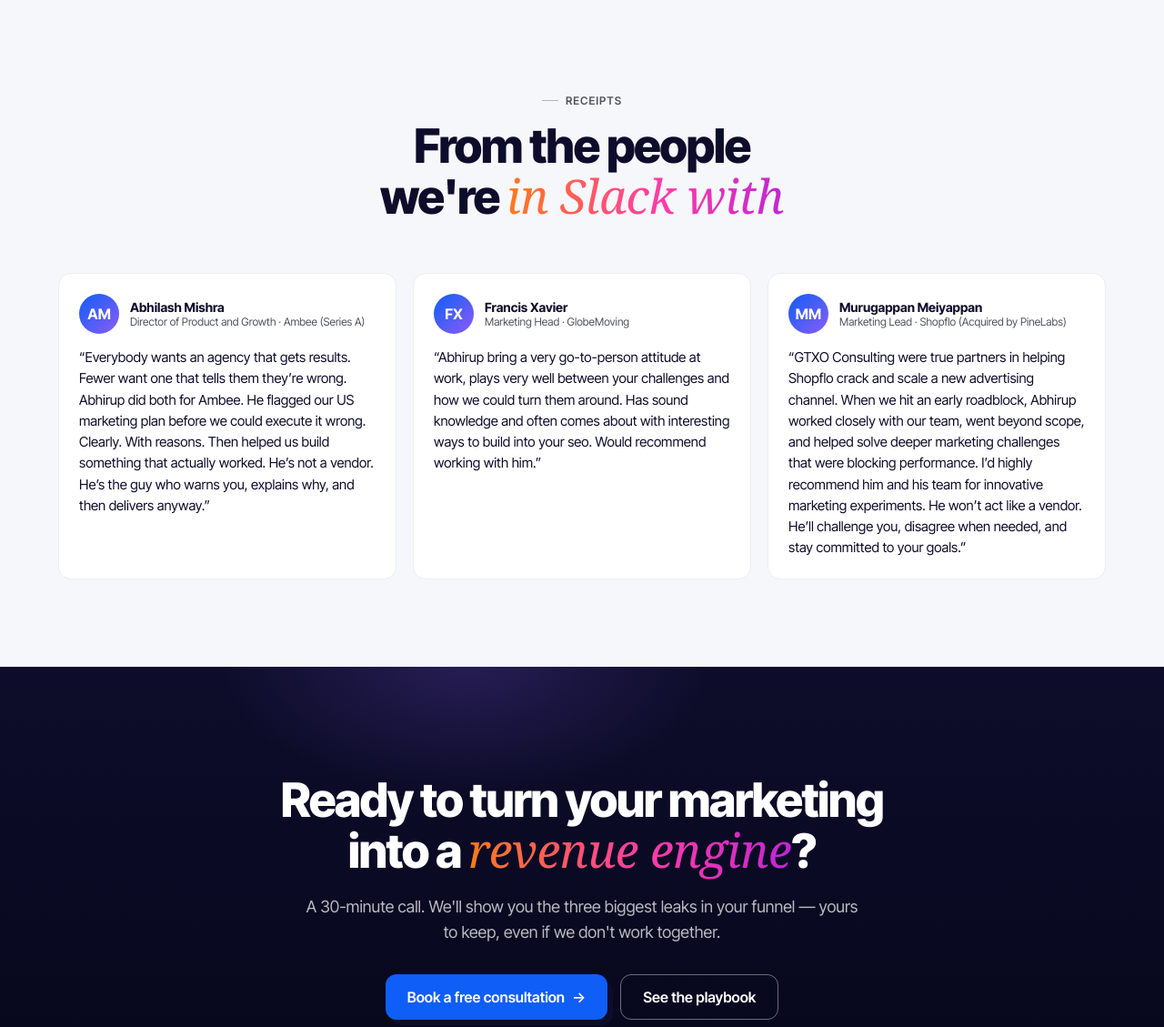
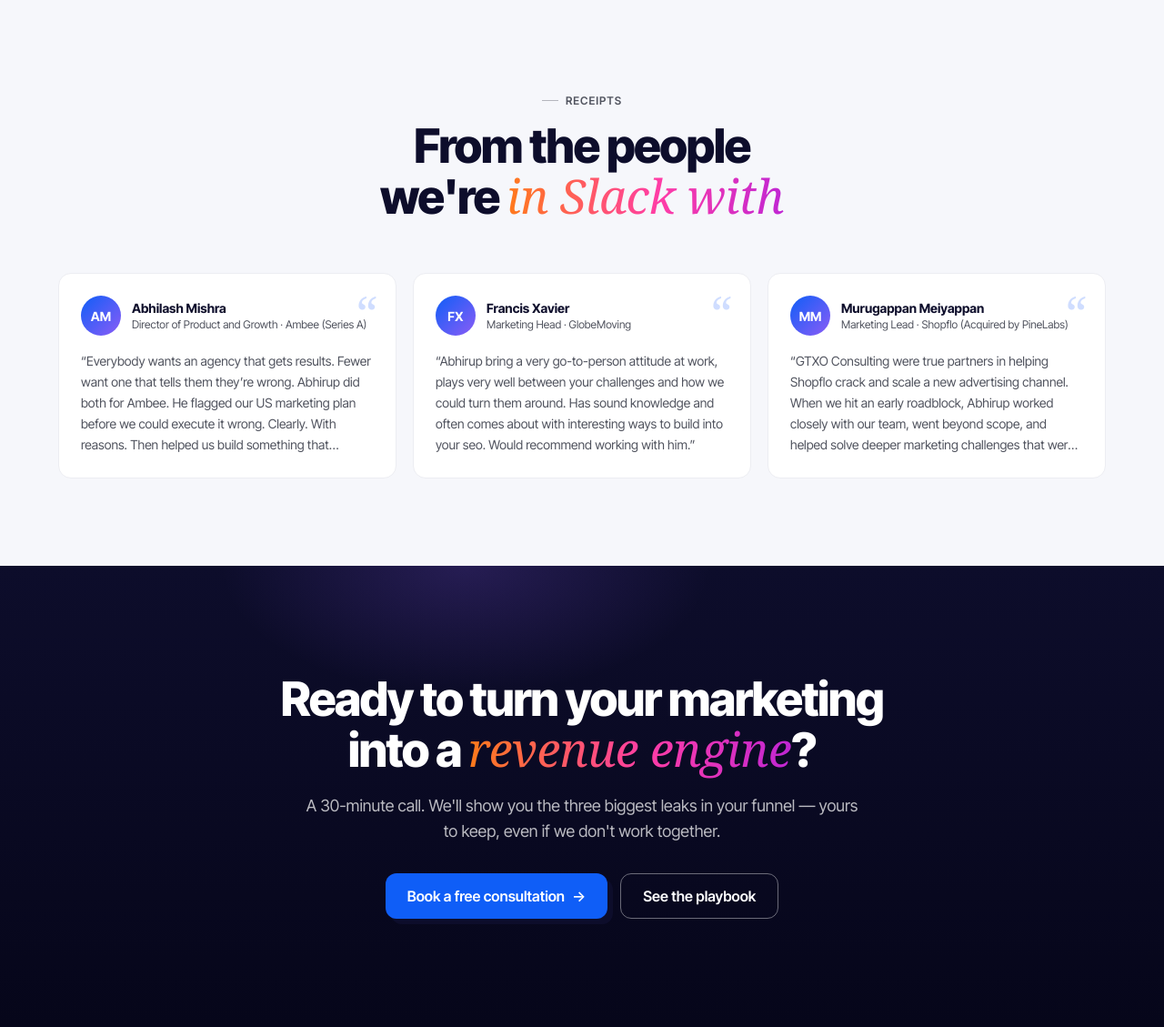
Before and after one commit to abhirup-gtxo/GTXO-Consulting, a Flask app: page / in a window 1280 px wide. Shown: the part 4123-5252 px from the top of the page at 91% size. Run offline with Flask 3, Linux system fonts and the light colour scheme; some web fonts are replaced.

Commit message:
Clean up testimonial cards — line-clamp at 5 lines, equal height, collapse whitespace
Co-Authored-By: Claude Sonnet 4.6 <noreply@anthropic.com>

```diff
--- a/admin/app.py
+++ b/admin/app.py
@@ -555,10 +555,14 @@ def _initials(name):
 
 def _t_card_html(item):
     from html import escape
+    import re
     name   = escape(item.get('name', ''))
     desg   = escape(item.get('designation', ''))
     co     = escape(item.get('company', ''))
-    quote  = escape(item.get('testimonial', ''))
+    # Collapse newlines/extra whitespace into a single clean string
+    raw    = item.get('testimonial', '').replace('\r\n', ' ').replace('\n', ' ')
+    raw    = re.sub(r'\s{2,}', ' ', raw).strip()
+    quote  = escape(raw)
     tid    = item.get('id', '')
     initls = _initials(item.get('name', ''))
     return (
--- a/assets/site.css
+++ b/assets/site.css
@@ -337,25 +337,41 @@ h1, h2, h3, h4, p { margin: 0; }
 /* =====================================================================
    TESTIMONIALS
    ===================================================================== */
-.tgrid { display: grid; grid-template-columns: repeat(3, 1fr); gap: 18px; }
+.tgrid { display: grid; grid-template-columns: repeat(3, 1fr); gap: 18px; align-items: stretch; }
 .t-card {
   background: #fff; border: 1px solid var(--border); border-radius: 14px;
-  padding: 22px; display: flex; flex-direction: column; gap: 14px;
+  padding: 24px; display: flex; flex-direction: column; gap: 16px;
+  position: relative;
+}
+.t-card::before {
+  content: '\201C';
+  position: absolute; top: 16px; right: 20px;
+  font-size: 52px; line-height: 1; font-family: Georgia, serif;
+  color: var(--gtxo-blue-100);
+  pointer-events: none;
 }
 .t-head { display: flex; align-items: center; gap: 12px; }
 .t-avatar {
-  width: 44px; height: 44px; border-radius: 999px;
+  width: 44px; height: 44px; border-radius: 999px; flex-shrink: 0;
   background: linear-gradient(135deg, var(--gtxo-blue-500), var(--gtxo-cyber-violet));
   color: #fff; display: grid; place-items: center;
-  font-family: var(--font-display); font-weight: 700;
+  font-family: var(--font-display); font-weight: 700; font-size: 14px;
 }
 .t-name { font-family: var(--font-display); font-weight: 700; font-size: 14px; color: var(--fg); }
-.t-role { font-size: 12px; color: var(--fg-secondary); }
-.t-quote { font-size: 15px; line-height: 1.55; color: var(--fg); margin: 0; }
-.t-quote b { font-weight: 600; }
+.t-role { font-size: 12px; color: var(--fg-secondary); margin-top: 2px; }
+.t-quote {
+  font-size: 14px; line-height: 1.65; color: var(--fg-secondary);
+  margin: 0; flex: 1;
+  display: -webkit-box;
+  -webkit-line-clamp: 5;
+  -webkit-box-orient: vertical;
+  overflow: hidden;
+}
+.t-quote b { font-weight: 600; color: var(--fg); }
 .t-source {
   display: flex; align-items: center; gap: 6px;
   font-family: var(--font-mono); font-size: 11px; color: var(--fg-muted);
+  margin-top: auto; padding-top: 12px; border-top: 1px solid var(--gtxo-ink-100);
 }
 .li-mark {
   width: 16px; height: 16px; background: #0a66c2; color: #fff;
```
Also changed, not shown: clients.html (+6 -17 lines), index.html (+3 -10 lines).
